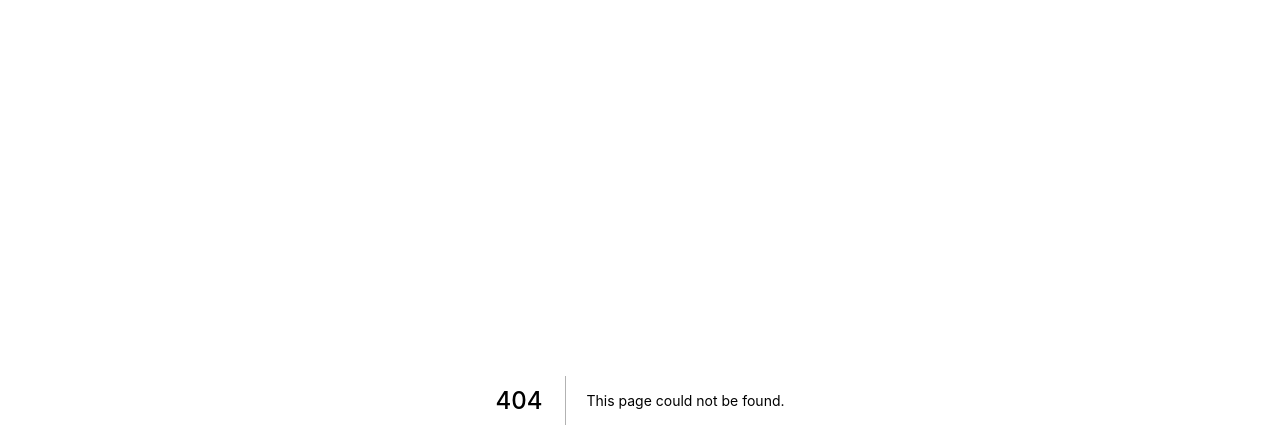
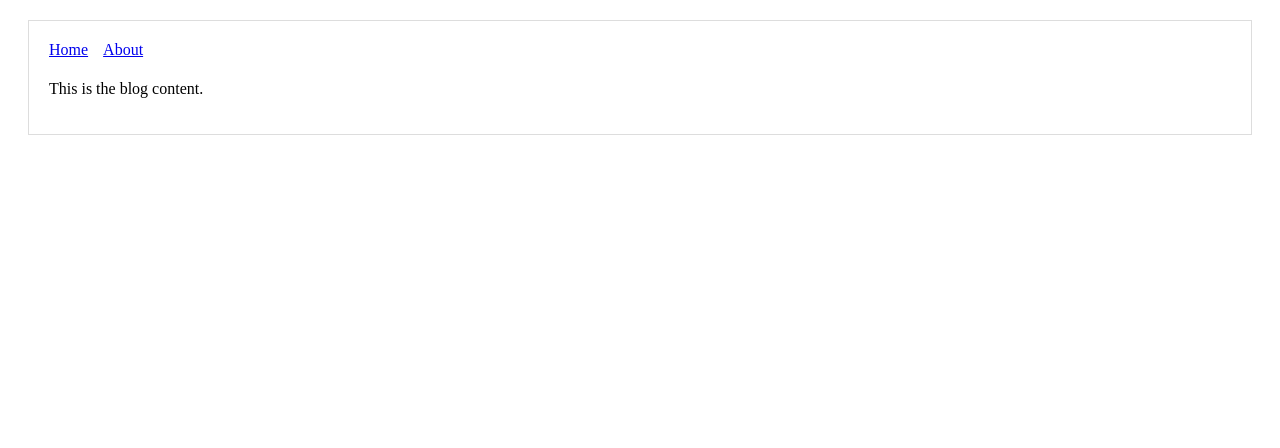
Before and after one commit to danielnmai/nextjs-example, a Next.js app: page /post in a window 1280 px wide. Before the commit this address had no page. Shown: the top 448 px of the page. Built offline with nearby package versions, Linux system fonts and the light colour scheme.

Commit message:
create dynamic pages with query strings

```diff
--- /dev/null
+++ b/pages/post.js
@@ -0,0 +1,18 @@
+import {withRouter} from 'next/router'
+import Layout from '../components/MyLayout'
+
+const Content = withRouter((props) => (
+    <div>
+        <h1>{props.router.query.title}</h1>
+        <p> This is the blog content.</p>
+    </div>
+ ))
+
+const Page = (props) => (
+    <Layout>
+        <Content />
+    </Layout>
+)
+
+
+export default Page
```
